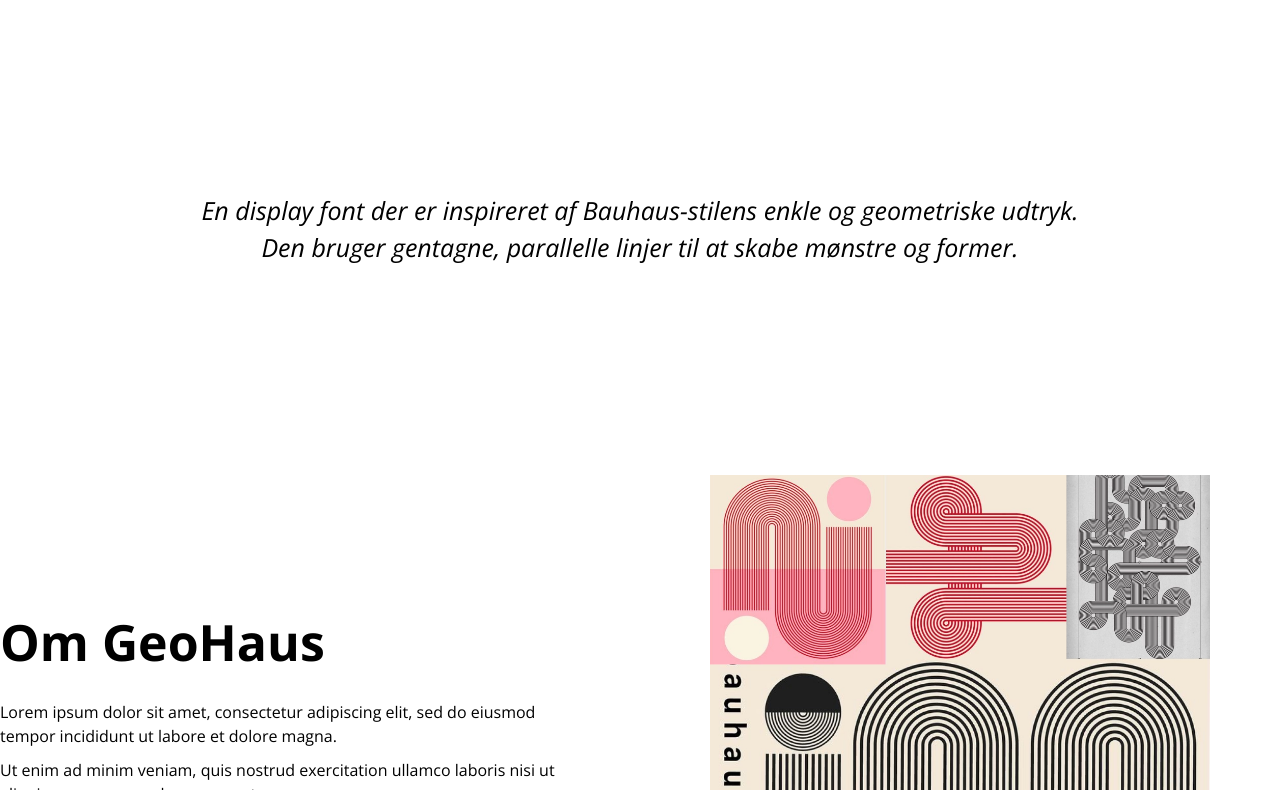
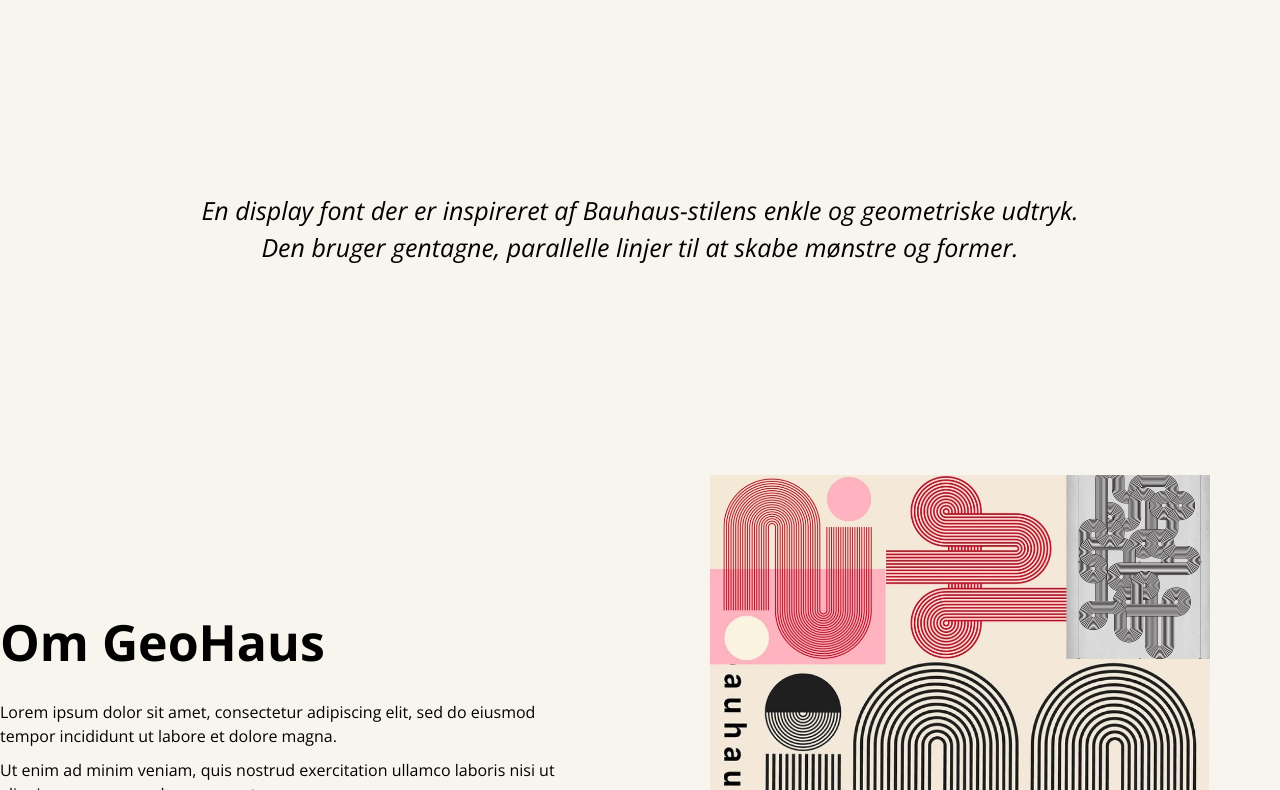
Before and after one commit to trla0001/GeoHaus, an Astro site: page / in a window 1280 px wide. Shown: the part 399-1189 px from the top of the page. Built offline with nearby package versions, Linux system fonts and the light colour scheme; Astro itself is replaced by a stand-in of ours.

Commit message:
rettet bg

```diff
--- a/src/layouts/MainLayout.astro
+++ b/src/layouts/MainLayout.astro
@@ -6,7 +6,7 @@
 const { title } = Astro.props;
 ---
 
-<html lang="da" class="scroll-smooth">
+<html lang="da" class="scroll-smooth bg-[#F8F5EF]">
   <head>
     <meta charset="utf-8" />
     <link rel="icon" type="image/svg+xml" href="/favicon.svg" />
```
